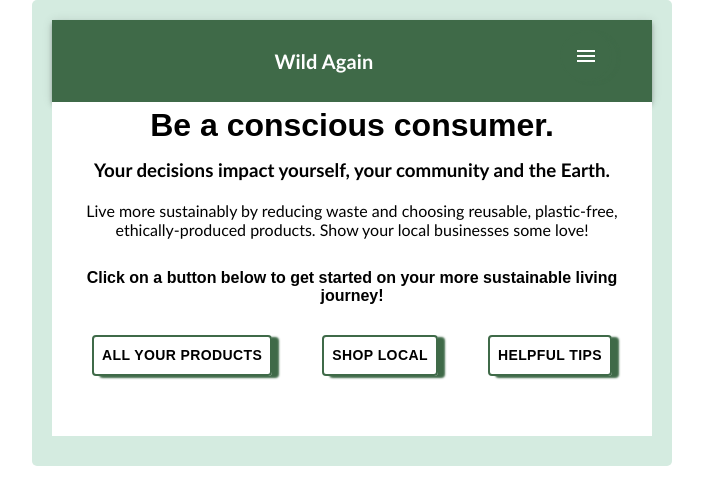
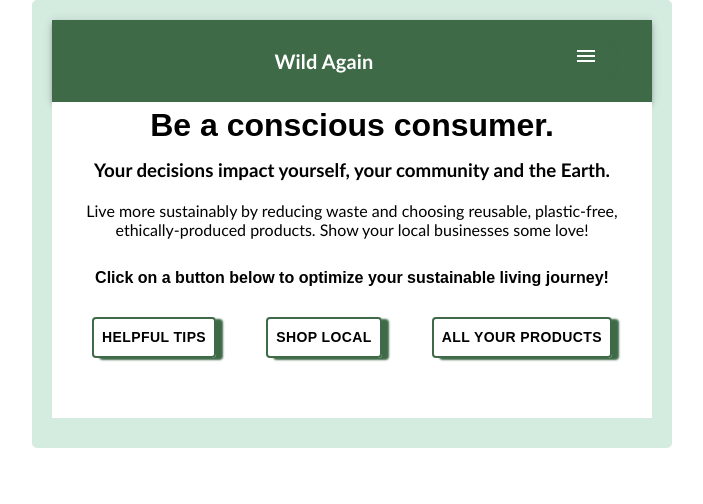
Before and after one commit to jlstern3/wild_again, a React (Create React App) app in the folder client/: page / in a window 1280 px wide. Shown: the top 504 px of the page, without its empty margins (288-991 px from the left). Built offline with nearby package versions, Linux system fonts and the light colour scheme.

Commit message:
Rearranged home pg btns and navbar menu dropdown

```diff
--- a/client/src/components/HomePage.js
+++ b/client/src/components/HomePage.js
@@ -10,11 +10,11 @@ const HomePage = () => {
             <h3 class="home-pg-subtitle">Your decisions impact yourself, your community and the Earth.</h3>
             <p class="home-pg-subtitle">Live more sustainably by reducing waste and choosing reusable, plastic-free, ethically-produced products.  Show your local businesses some love!</p>
             </div>
-            <h5 id="click-home-pg-btns">Click on a button below to get started on your more sustainable living journey!</h5>
+            <h5 id="click-home-pg-btns">Click on a button below to optimize your sustainable living journey!</h5>
             <div class="home-pg-btns">
+            <Button type="contained"><Link to ="/api/products/tips">Helpful Tips</Link></Button>
+            <Button type="contained"><Link to ="/api/products/local">Shop Local</Link></Button>
             <Button type="contained"><Link to ="/api/products">All Your Products</Link></Button>
-            <Button type="contained"><Link to ="/api/products/local">Shop Local</Link></Button>
-            <Button type="contained"><Link to ="/api/products/tips">Helpful Tips</Link></Button>
             </div>
         </div>
     )
--- a/client/src/components/Navbar.js
+++ b/client/src/components/Navbar.js
@@ -70,10 +70,10 @@ const Navbar = () => {
                             onClose={handleClose}
                         >
                             <MenuItem onClick={handleClose}><Link to="/api/home" class="user-made-products">Home</Link></MenuItem>
+                            <MenuItem onClick={handleClose}><Link to="/api/products/tips" class="user-made-products">Helpful Tips</Link></MenuItem>
                             <MenuItem onClick={handleClose}><Link to="/api/products/local" class="user-made-products">Shop Local</Link></MenuItem>
                             <MenuItem onClick={handleClose}><Link to="/api/products" class="user-made-products">Your Products</Link></MenuItem>
                             <MenuItem onClick={handleClose}><Link to="/api/products/new" class="user-made-products">Create Product</Link></MenuItem>
-                            <MenuItem onClick={handleClose}><Link to="/api/products/tips" class="user-made-products">Helpful Tips</Link></MenuItem>
                         </Menu>
                     </div>
                 </Toolbar>
```
